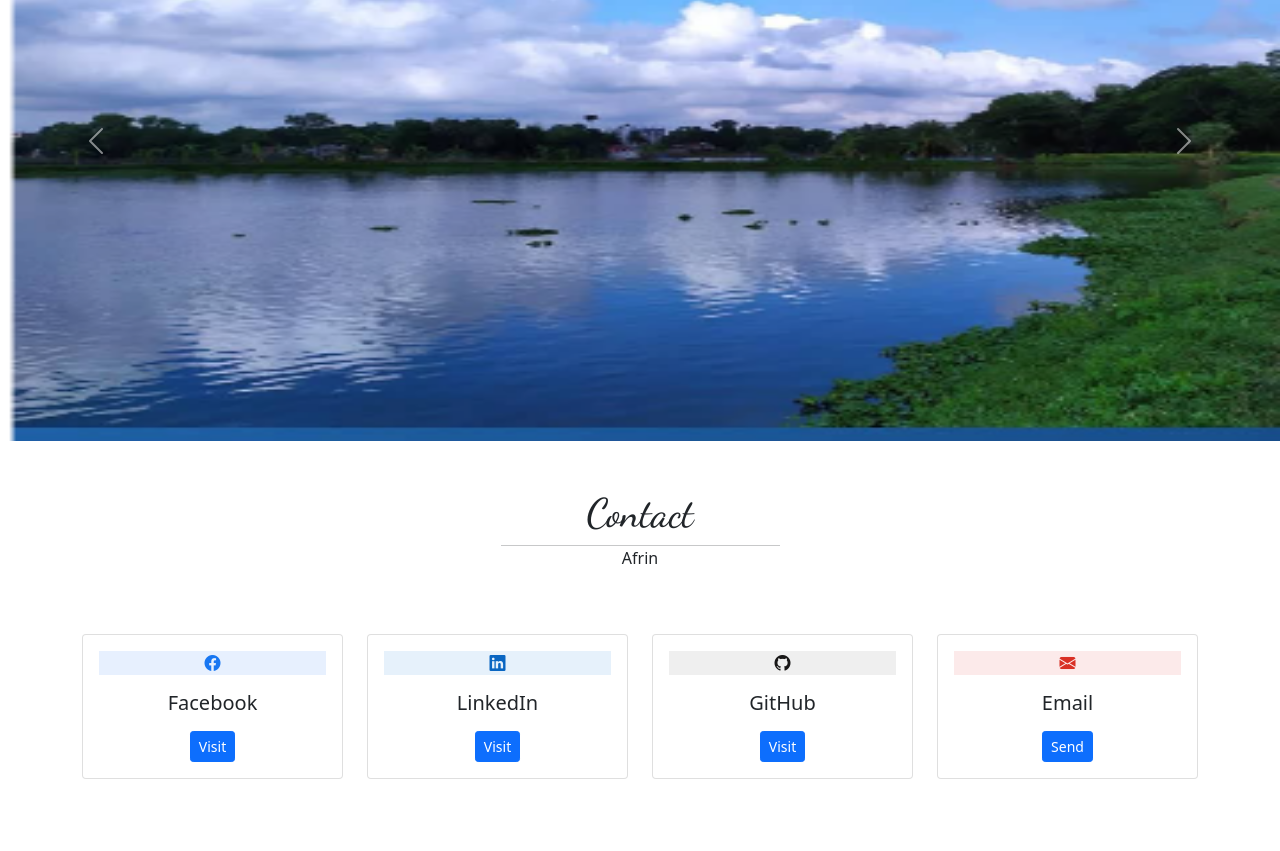
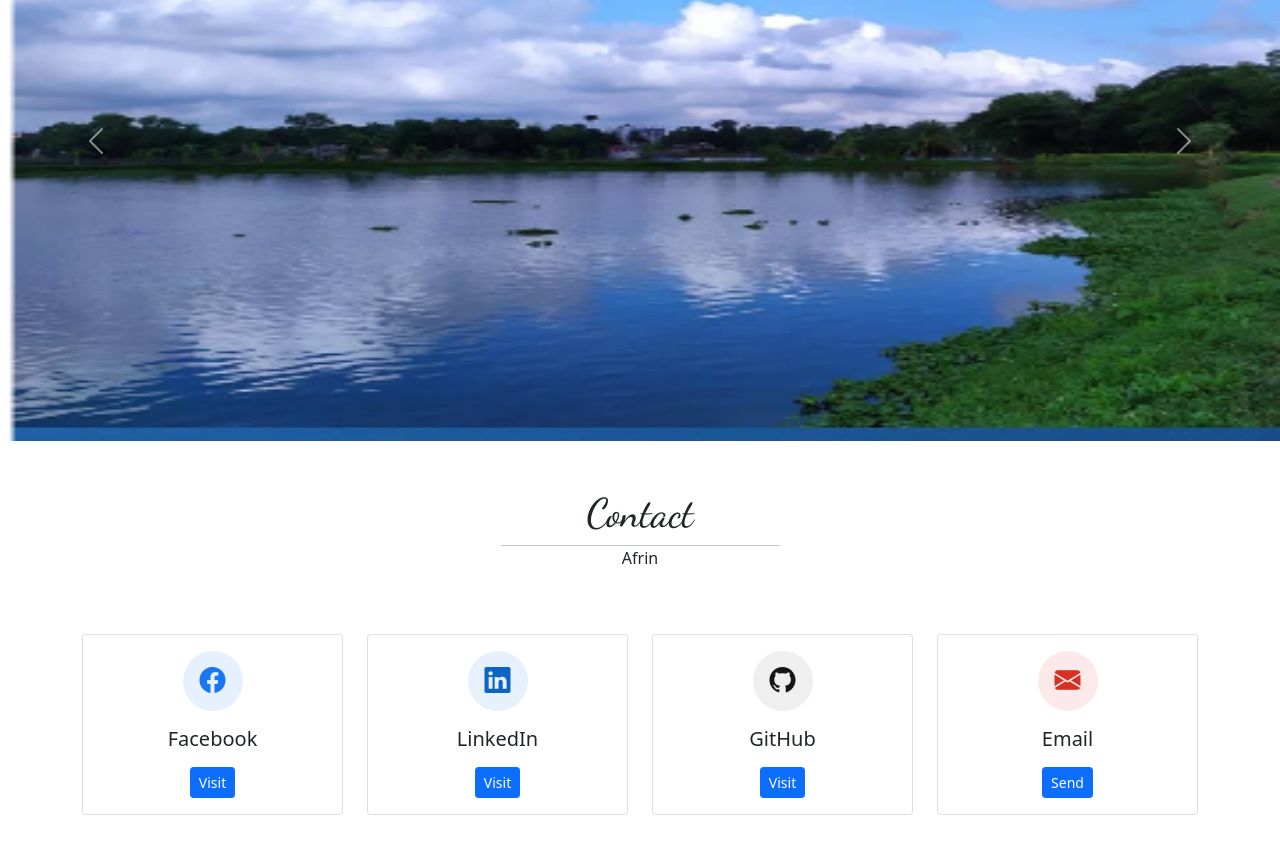
Before and after one commit to Afrin7891/Afrin7891.github.io, a plain HTML site: page index.html in a window 1280 px wide. Shown: the part 5306-6157 px from the top of the page. Before the commit the page ends 6133 px from the top, so only its background shows below. Drawn offline with nearby package versions, Linux system fonts and the light colour scheme.

Commit message:
Update style.css

```diff
--- a/style.css
+++ b/style.css
@@ -29,3 +29,23 @@ h1 {
   padding: 8px;
   background: #fff;
 }
+
+.contact-card{
+  border-radius: 12px;
+  border: 1px solid #eee;
+  transition: transform 0.2s ease, box-shadow 0.2s ease;
+}
+.contact-card:hover{
+  transform: translateY(-4px);
+  box-shadow: 0 6px 16px rgba(0,0,0,0.08);
+}
+.contact-icon{
+  width: 60px;
+  height: 60px;
+  border-radius: 50%;
+  display: flex;
+  align-items: center;
+  justify-content: center;
+  margin: 0 auto;
+  font-size: 26px;
+}
```
